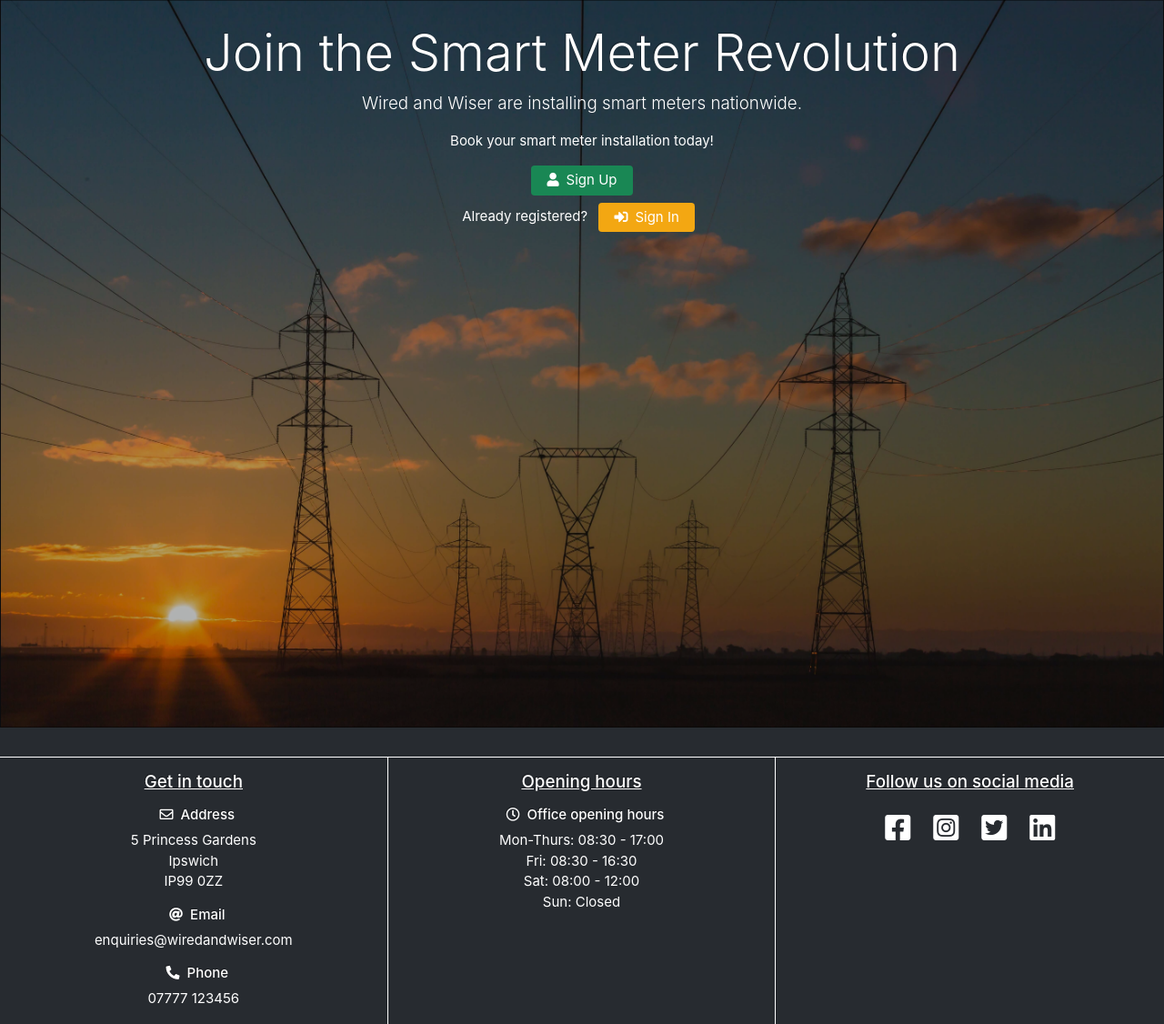
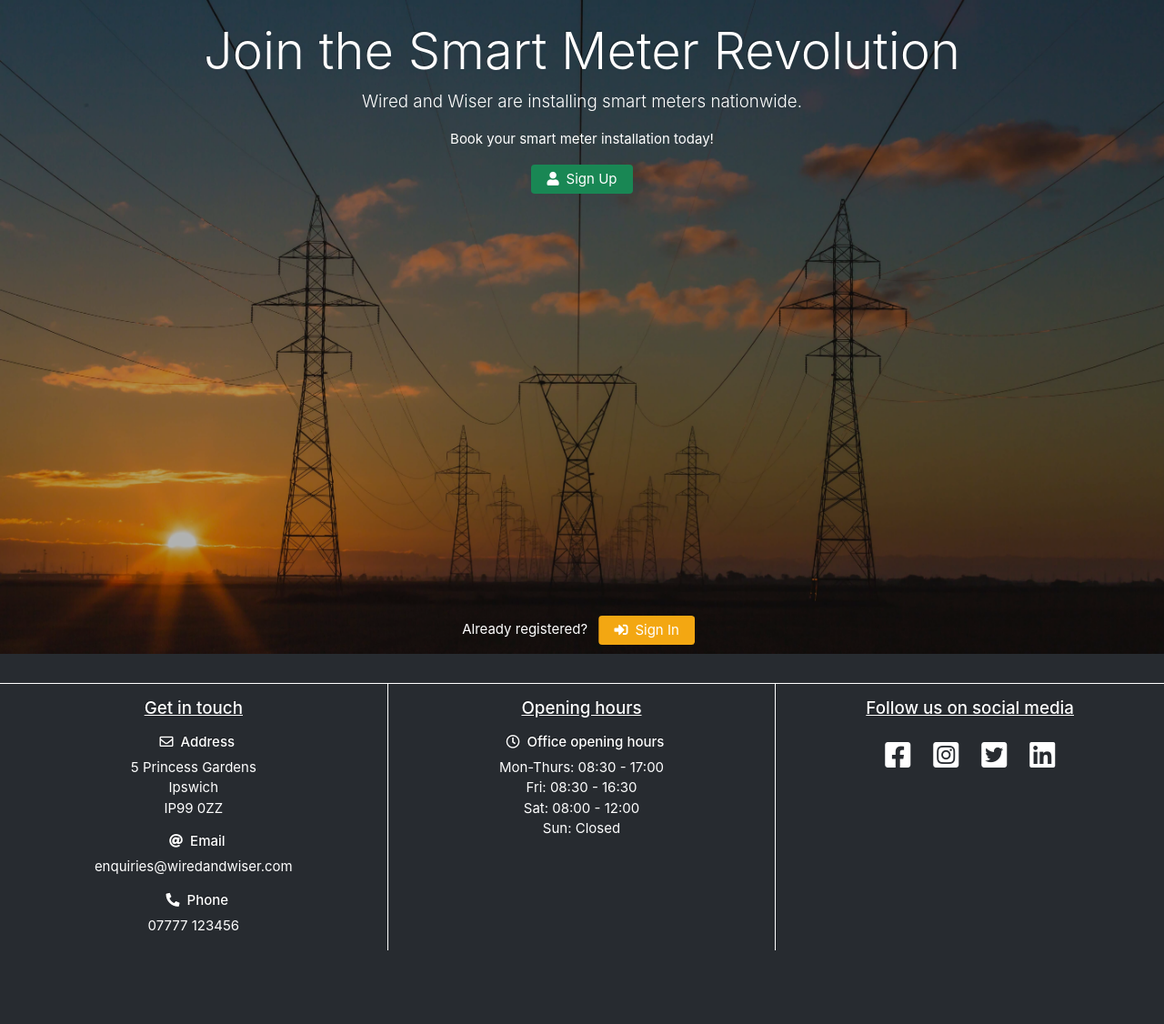
Before and after one commit to LukeGarnham/Wired-and-Wiser-MS3, a Flask app: page / in a window 1280 px wide. Shown: the part 57-1183 px from the top of the page at 91% size. After the commit the page ends 1102 px from the top, so only its background shows below. Run offline with Flask 2, Linux system fonts and the light colour scheme; some libraries are stand-ins or nearby versions.

Commit message:
Completed content for jumbotron.  Fixed navbar to top.

```diff
--- a/static/css/style.css
+++ b/static/css/style.css
@@ -1,4 +1,8 @@
 /*----------------------------------------------------------------------------------------------------------General rules*/
+
+body {
+    padding-top: 56px;
+}
 
 /*------------------------------------------------Button styles*/
 
@@ -35,6 +39,8 @@
 
 .navbar {
     border-bottom: 1px solid #fff;
+    background-color: #272b30;
+    /* height: 56px; */
 }
 
 .navbar-brand i {
@@ -60,19 +66,29 @@ footer {
 
 .jumbotron {
     background-image: url('https://raw.githubusercontent.com/LukeGarnham/Wired-and-Wiser-MS3/master/static/images/jumbotron-image.jpg');
-    height: 600px;
+    height: 90vh;
     width: 100%;
     background-size: cover;
     background-repeat: no-repeat;
     background-attachment: fixed;
     background-position: bottom;
+    border: none;
 }
 
 .mask {
     background-color: rgba(0, 0, 0, 0.3);
     height: 100%;
     width: 100%;
+    position: relative;
+}
 
+/* The below positions the sign-in button to the bottom of the jumbotron. */
+/* The solution was achieved by referring to:  https://medium.com/front-end-weekly/absolute-centering-in-css-ea3a9d0ad72e */
+.jumbo-bottom {
+    position: absolute;
+    bottom: 10px;
+    left: 50%;
+    transform: translate(-50%, 0);
 }
 
 /*----------------------------------------------------------------------------------------------------------Media Queries*/
@@ -96,8 +112,4 @@ footer {
         border-right: 1px solid #fff;
     }
 
-    /* Make jumbotron bigger on large screens */
-    .jumbotron {
-        height: 800px;
-    }
 }
--- a/templates/base.html
+++ b/templates/base.html
@@ -16,7 +16,7 @@
 <body>
     <header>
         <!-- The original code for the below navbar was copied from: https://getbootstrap.com/docs/4.5/components/navbar/#toggler -->
-        <nav class="navbar navbar-expand-lg">
+        <nav class="navbar navbar-expand-lg fixed-top">
             <a class="navbar-brand" href="#">
                 <i class="fas fa-lightbulb mr-2"></i>Wired & Wiser
             </a>
--- a/templates/index.html
+++ b/templates/index.html
@@ -5,7 +5,7 @@
     <div class="jumbotron jumbotron-fluid text-center text-white p-0">
         <div class="mask">
             <div class="container py-4">
-                <div class="container-top">
+                <div>
                     <h1 class="display-4">Join the Smart Meter Revolution</h1>
                     <p class="lead">Wired and Wiser are installing smart meters nationwide.</p>
                     <p>Book your smart meter installation today!</p>
@@ -13,14 +13,18 @@
                         <button type="button" class="button green px-3 py-1"><i class="fas fa-user mr-2"></i>Sign Up</button>
                     </a>
                 </div>
-                <div class="container-bottom pt-2 pb-0">
+            </div>
+            <div class="jumbo-bottom pt-2 pb-0">
                     Already registered?
                     <a class="px-2" href="#" >
                         <button type="button" class="button orange px-3 py-1"><i class="fas fa-sign-in-alt mr-2"></i>Sign In</button>
                     </a>
                 </div>
-            </div>
         </div>
     </div>
 
+    <div class="content">
+
+    </div>
+
 {% endblock %}
```
